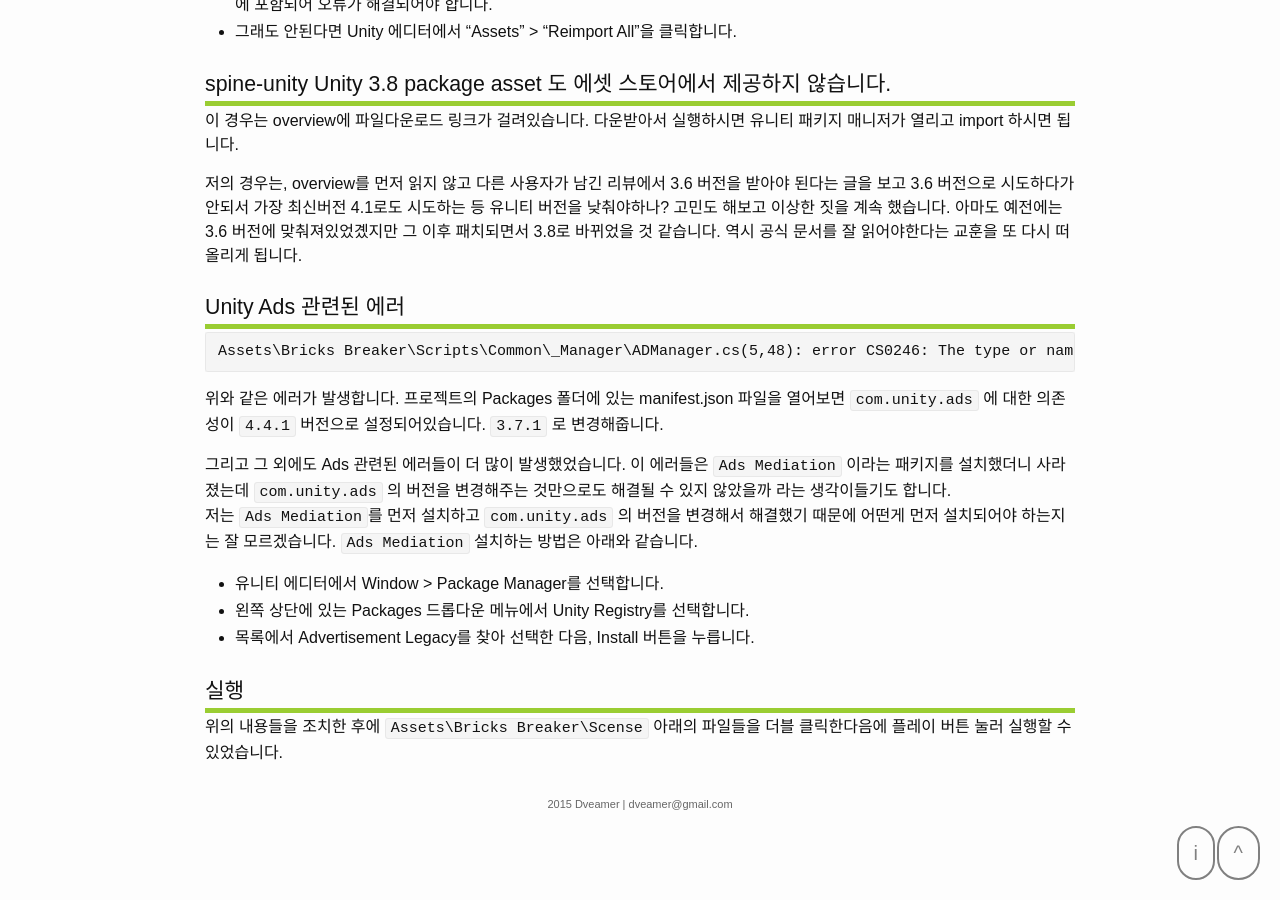
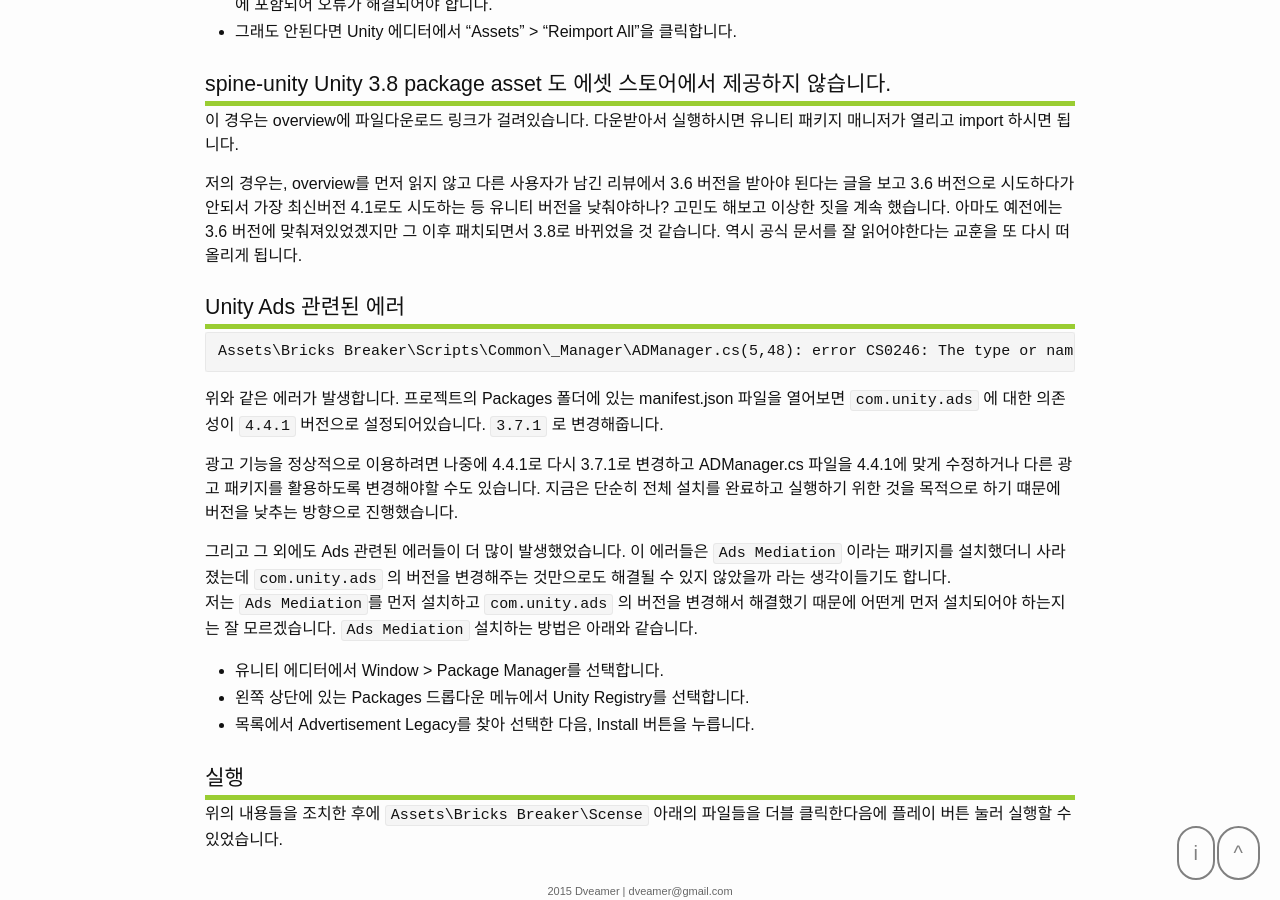
Before and after one commit to dveamer/dveamer.github.io, a Jekyll site: the page built from _posts/FrontEnd/2023-03-25-SetupBricksBreaker.md, in a window 1280 px wide and 900 px high, scrolled down 1067 px. Built offline with Jekyll 4.4.1, drawn with Linux system fonts in a browser that asks for light colours.

Commit message:
homepage

```diff
--- a/_posts/FrontEnd/2023-03-25-SetupBricksBreaker.md
+++ b/_posts/FrontEnd/2023-03-25-SetupBricksBreaker.md
@@ -48,6 +48,8 @@
 위와 같은 에러가 발생합니다.
 프로젝트의 Packages 폴더에 있는 manifest.json 파일을 열어보면 `com.unity.ads` 에 대한 의존성이 `4.4.1` 버전으로 설정되어있습니다. `3.7.1` 로 변경해줍니다.
 
+광고 기능을 정상적으로 이용하려면 나중에 4.4.1로 다시 3.7.1로 변경하고 ADManager.cs 파일을 4.4.1에 맞게 수정하거나 다른 광고 패키지를 활용하도록 변경해야할 수도 있습니다. 지금은 단순히 전체 설치를 완료하고 실행하기 위한 것을 목적으로 하기 떄문에 버전을 낮추는 방향으로 진행했습니다.
+
 그리고 그 외에도 Ads 관련된 에러들이 더 많이 발생했었습니다.
 이 에러들은 `Ads Mediation` 이라는 패키지를 설치했더니 사라졌는데 `com.unity.ads` 의 버전을 변경해주는 것만으로도 해결될 수 있지 않았을까 라는 생각이들기도 합니다.
 저는 `Ads Mediation`를 먼저 설치하고 `com.unity.ads` 의 버전을 변경해서 해결했기 때문에 어떤게 먼저 설치되어야 하는지는 잘 모르겠습니다.
```
